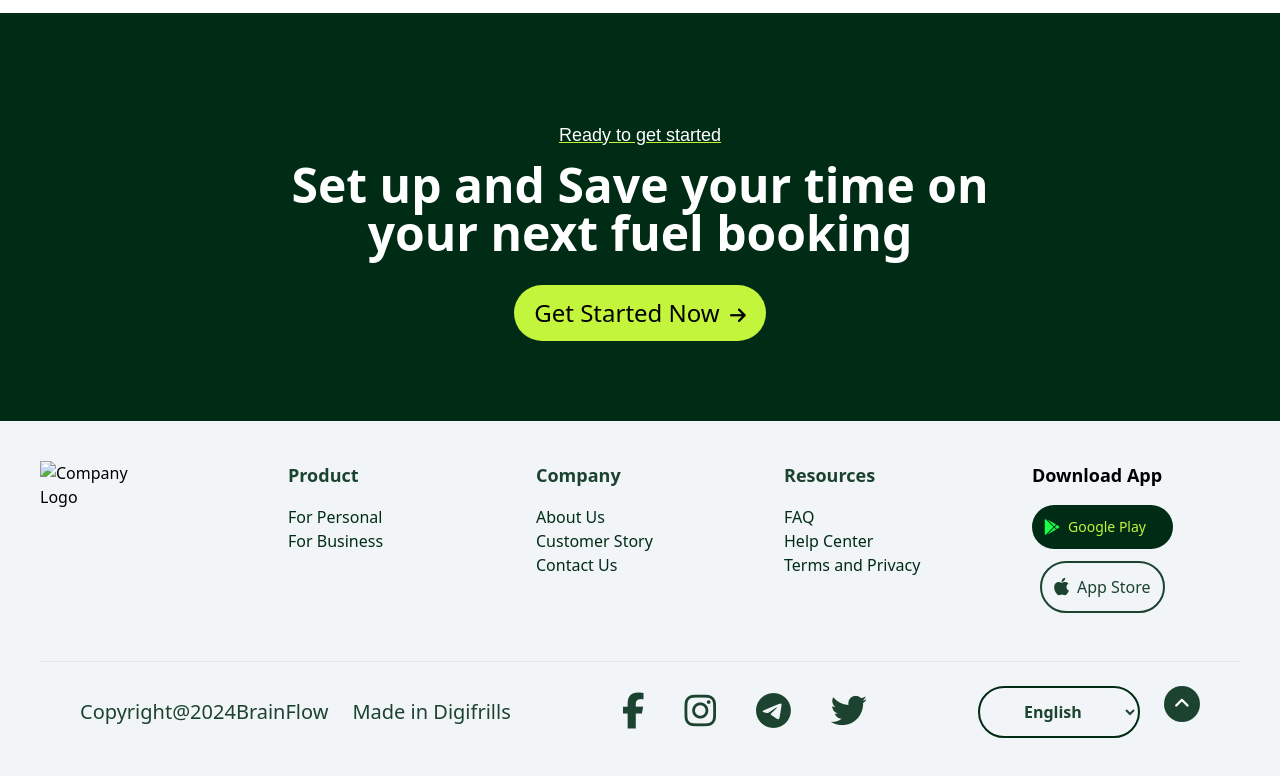
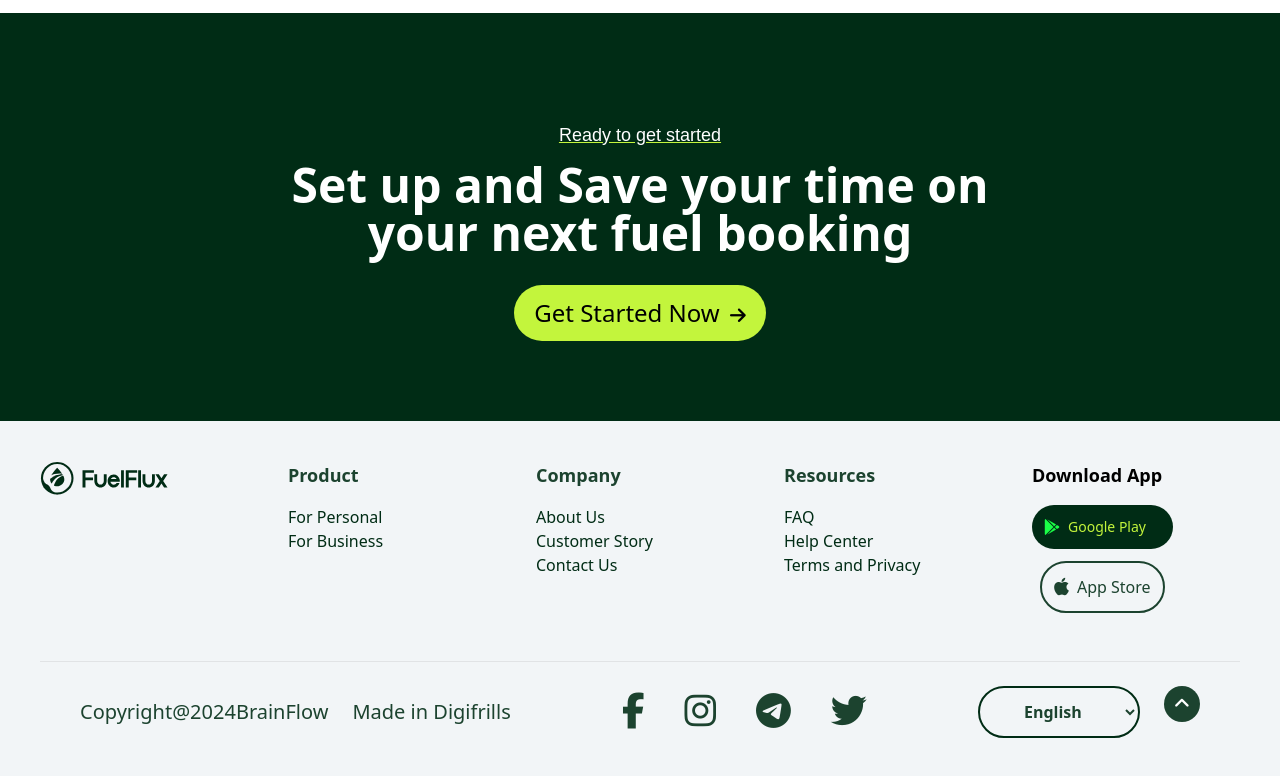
Before and after one commit to vasakiransa/fuelfluxnewmaster, a website: page index.html in a window 1280 px wide. Shown: the part 8169-8945 px from the top of the page. Drawn offline with Linux system fonts and the light colour scheme.

Commit message:
Update index.html

```diff
--- a/index.html
+++ b/index.html
@@ -1037,7 +1037,7 @@
     <div class="grid grid-cols-1 sm:grid-cols-2 lg:grid-cols-5 gap-10">
       <!-- Logo -->
       <div id="Logo-Footer">
-        <img src="./assets/ogo.svg" alt="Company Logo" class="w-32" />
+        <img src="./assets/Logo.svg" alt="Company Logo" class="w-32" />
       </div>
 
       <!-- Product -->
```
